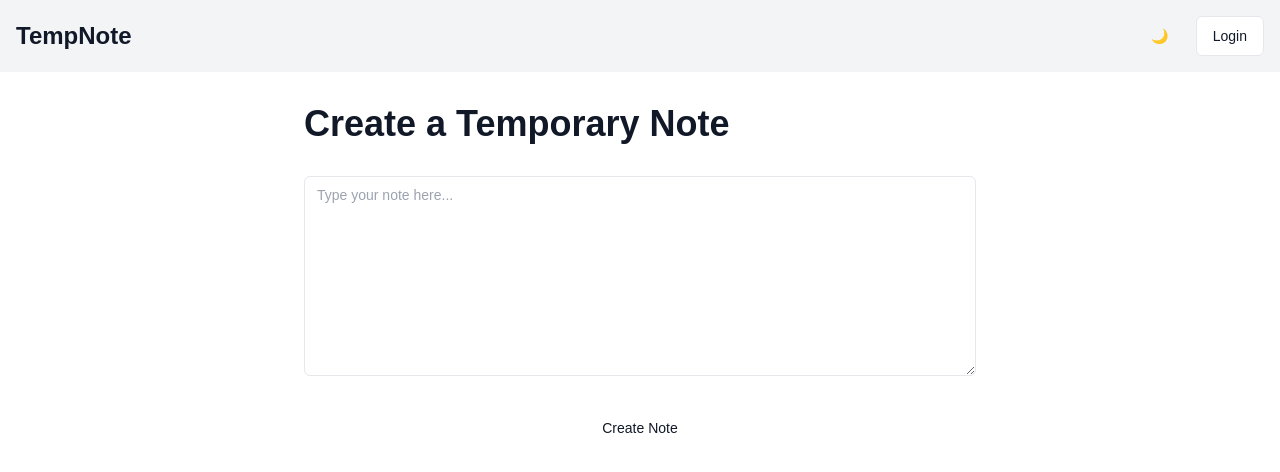
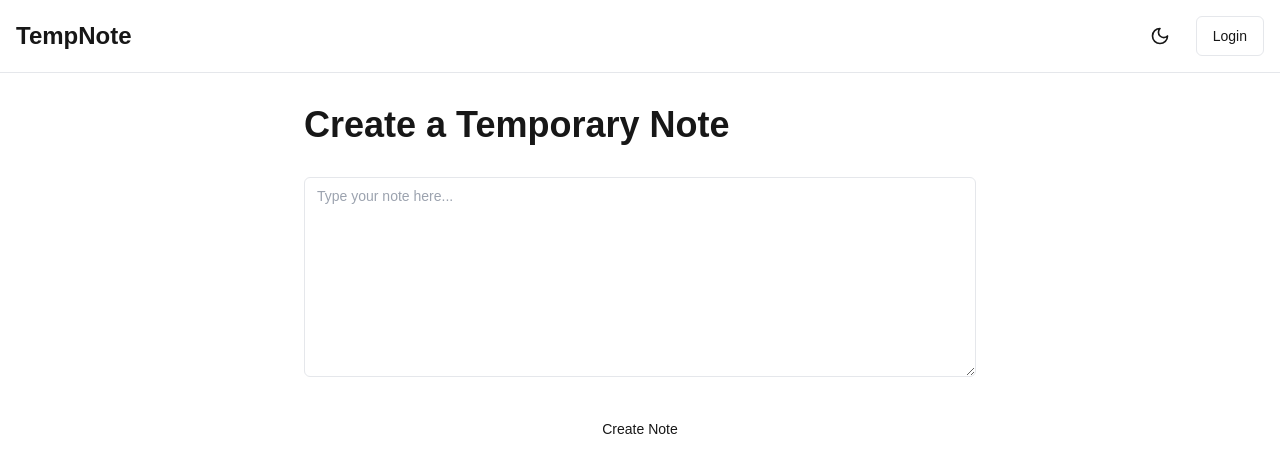
Before and after one commit to DebdootManna/temp-note-share, a Next.js app: page / in a window 1280 px wide. Shown: the top 472 px of the page. Built offline with nearby package versions, Linux system fonts and the light colour scheme; no server answers.

Commit message:
Refactor Header and Layout components; update theme toggle button and improve layout styling

```diff
--- a/app/components/header.tsx
+++ b/app/components/header.tsx
@@ -4,15 +4,16 @@ import Link from 'next/link'
 import { useTheme } from './theme-provider'
 import { LoginDialog } from './auth/login-dialog'
 import { useAuth } from '../contexts/auth-context'
-import { Button } from '../components/ui/button'
+import { Button } from './ui/button'
+import { Moon, Sun } from 'lucide-react'
 
 export function Header() {
   const { theme, setTheme } = useTheme()
   const { user } = useAuth()
 
   return (
-    <header className="bg-gray-100 dark:bg-gray-800 py-4">
-      <div className="container mx-auto px-4 flex justify-between items-center">
+    <header className="bg-background border-b">
+      <div className="container mx-auto px-4 py-4 flex justify-between items-center">
         <Link href="/" className="text-2xl font-bold">
           TempNote
         </Link>
@@ -21,11 +22,12 @@ export function Header() {
             variant="ghost"
             size="icon"
             onClick={() => setTheme(theme === 'light' ? 'dark' : 'light')}
+            aria-label="Toggle theme"
           >
-            {theme === 'light' ? '🌙' : '☀️'}
+            {theme === 'light' ? <Moon className="h-5 w-5" /> : <Sun className="h-5 w-5" />}
           </Button>
           {user ? (
-            <span>{user.email}</span>
+            <span className="text-sm text-muted-foreground">{user.email}</span>
           ) : (
             <LoginDialog />
           )}
--- a/app/components/layout.tsx
+++ b/app/components/layout.tsx
@@ -1,10 +1,12 @@
+'use client'
+
 import { ThemeProvider } from './theme-provider'
 import { Header } from './header'
 
 export function Layout({ children }: { children: React.ReactNode }) {
   return (
     <ThemeProvider defaultTheme="light" storageKey="temp-note-share-theme">
-      <div className="min-h-screen bg-white dark:bg-gray-900 text-gray-900 dark:text-gray-100">
+      <div className="min-h-screen bg-background text-foreground">
         <Header />
         <main className="container mx-auto px-4 py-8">{children}</main>
       </div>
--- a/app/layout.tsx
+++ b/app/layout.tsx
@@ -9,10 +9,12 @@ export default function RootLayout({
   children: React.ReactNode
 }) {
   return (
-    <html lang="en">
+    <html lang="en" suppressHydrationWarning>
       <body>
         <AuthProvider>
-          <Layout>{children}</Layout>
+          <Layout>
+            {children}
+          </Layout>
           <Toaster />
         </AuthProvider>
       </body>
```
